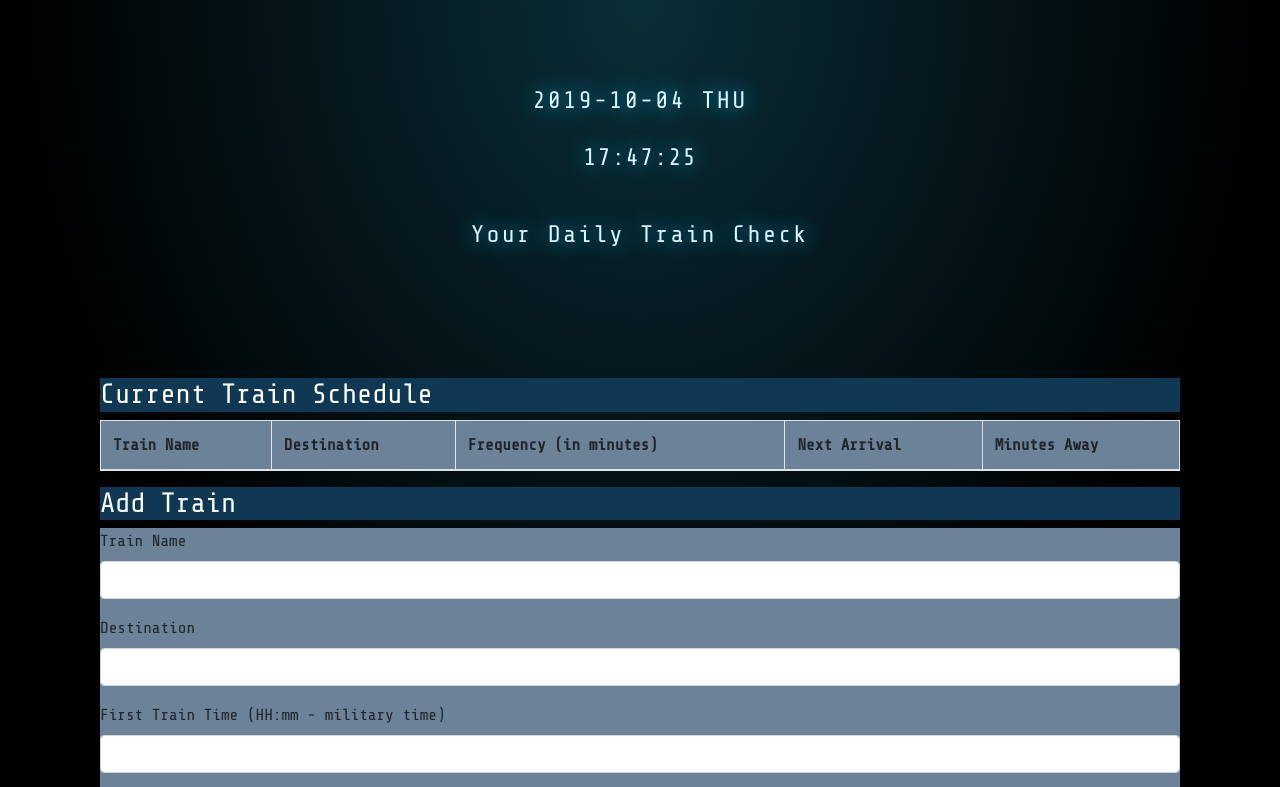
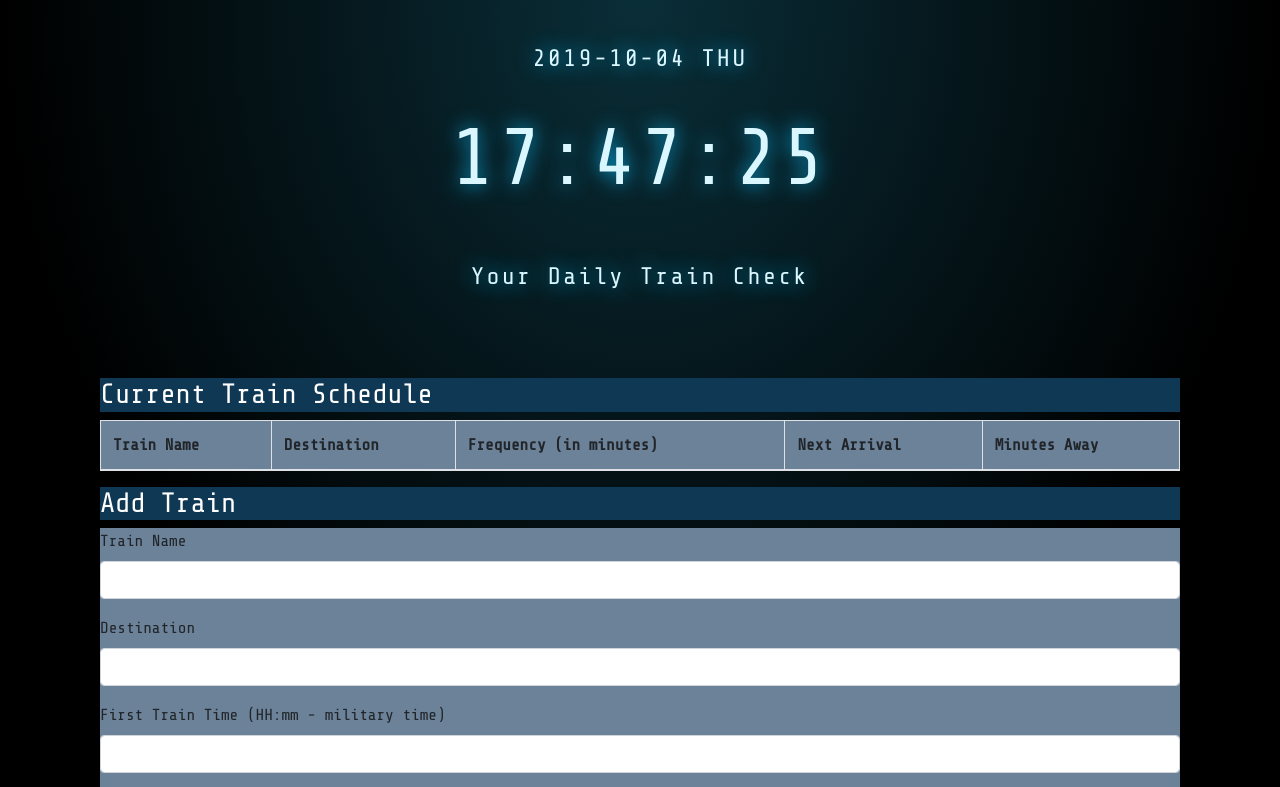
Before and after one commit to jwbeuchert/trainScheduler, a plain HTML site: page index.html in a window 1280 px wide. Shown: the top 787 px of the page. Drawn offline with nearby package versions, Linux system fonts and the light colour scheme; no server answers.

Commit message:
Made changes CSS. Found out code was working, I only needed to make changes to my firebase to get the code to push into it properly.

```diff
--- a/assets/css/style.css
+++ b/assets/css/style.css
@@ -28,7 +28,7 @@ p {
 
 #clock .time {
     letter-spacing: 0.05em;
-    font-size: 24px;
+    font-size: 80px;
     padding: 5px 0;
 }
 #clock .date {
```
